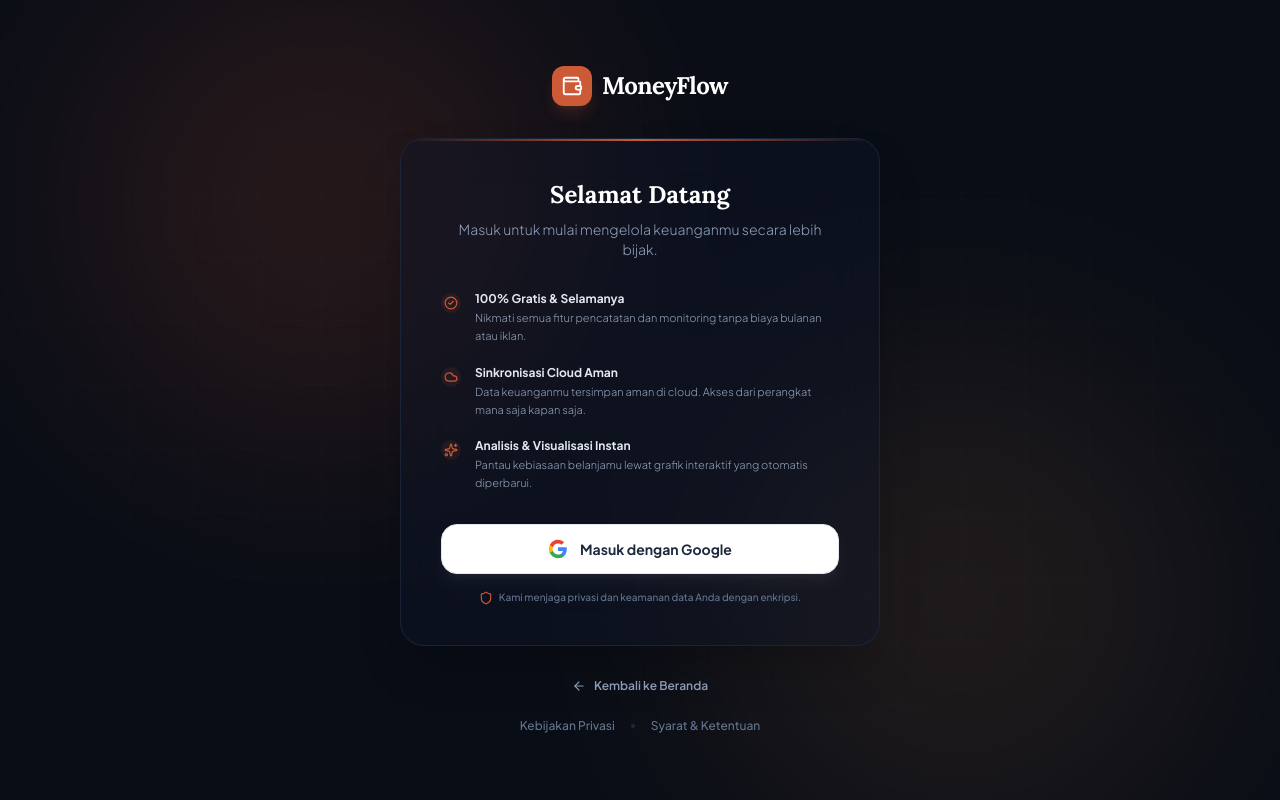
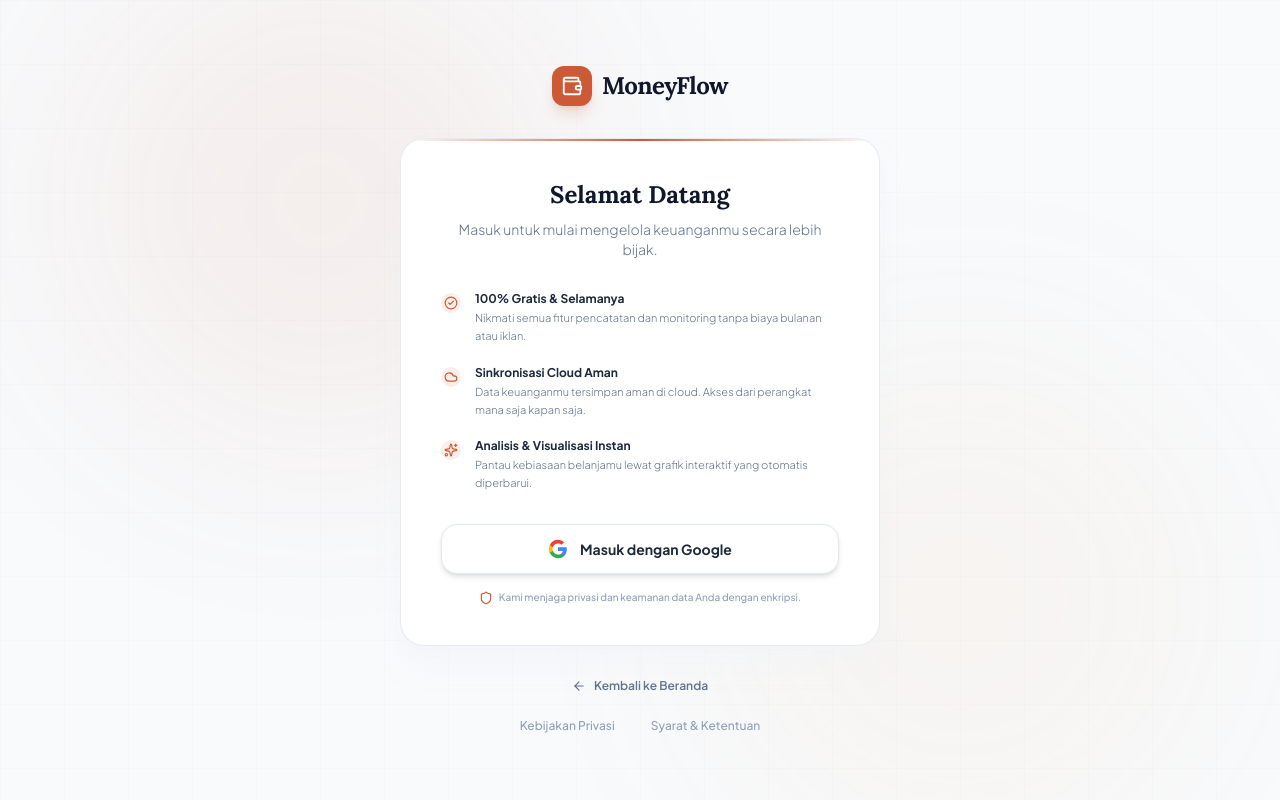
Before and after one commit to samuelindra123/moneyflow, a Next.js app in the folder apps/client/: page /auth in a window 1280 px wide. Built offline with nearby package versions, Linux system fonts and the light colour scheme.

Commit message:
style: convert auth page to light theme matching landing page

```diff
--- a/apps/client/src/app/auth/page.tsx
+++ b/apps/client/src/app/auth/page.tsx
@@ -25,13 +25,13 @@
   ];
 
   return (
-    <main className="relative min-h-screen bg-[#090D16] flex flex-col items-center justify-center px-4 py-16 overflow-hidden">
+    <main className="relative min-h-screen bg-slate-50 flex flex-col items-center justify-center px-4 py-16 overflow-hidden">
       {/* Decorative terracotta radial gradients */}
-      <div className="absolute top-1/4 left-1/4 -translate-x-1/2 -translate-y-1/2 w-[350px] sm:w-[500px] h-[350px] sm:h-[500px] bg-[#CC5A37] rounded-full blur-[120px] opacity-[0.15] pointer-events-none" />
-      <div className="absolute bottom-1/4 right-1/4 translate-x-1/2 translate-y-1/2 w-[350px] sm:w-[500px] h-[350px] sm:h-[500px] bg-[#E5954B] rounded-full blur-[120px] opacity-10 pointer-events-none" />
+      <div className="absolute top-1/4 left-1/4 -translate-x-1/2 -translate-y-1/2 w-[350px] sm:w-[500px] h-[350px] sm:h-[500px] bg-[#CC5A37] rounded-full blur-[120px] opacity-[0.08] pointer-events-none" />
+      <div className="absolute bottom-1/4 right-1/4 translate-x-1/2 translate-y-1/2 w-[350px] sm:w-[500px] h-[350px] sm:h-[500px] bg-[#E5954B] rounded-full blur-[120px] opacity-[0.06] pointer-events-none" />
 
       {/* Grid line background overlay */}
-      <div className="absolute inset-0 bg-[linear-gradient(to_right,#ffffff03_1px,transparent_1px),linear-gradient(to_bottom,#ffffff03_1px,transparent_1px)] bg-[size:4rem_4rem] [mask-image:radial-gradient(ellipse_60%_50%_at_50%_50%,#000_70%,transparent_100%)] pointer-events-none" />
+      <div className="absolute inset-0 bg-[linear-gradient(to_right,#00000003_1px,transparent_1px),linear-gradient(to_bottom,#00000003_1px,transparent_1px)] bg-[size:4rem_4rem] [mask-image:radial-gradient(ellipse_60%_50%_at 50%_50%,#000_70%,transparent_100%)] pointer-events-none" />
 
       <div className="w-full max-w-[480px] z-10 space-y-8">
         {/* Brand Header */}
@@ -46,7 +46,7 @@
             <div className="w-10 h-10 bg-[#CC5A37] rounded-xl flex items-center justify-center shadow-lg shadow-[#CC5A37]/20 group-hover:shadow-[#CC5A37]/40 transition-shadow">
               <Wallet className="w-5.5 h-5.5 text-white" />
             </div>
-            <span className="text-2xl font-serif font-bold text-white tracking-tight">MoneyFlow</span>
+            <span className="text-2xl font-serif font-bold text-slate-900 tracking-tight">MoneyFlow</span>
           </a>
         </motion.div>
 
@@ -56,14 +56,14 @@
           initial="hidden"
           animate="visible"
           custom={0.1}
-          className="relative bg-slate-900/40 border border-slate-800/80 backdrop-blur-xl rounded-3xl p-6 sm:p-10 shadow-2xl overflow-hidden"
+          className="relative bg-white border border-slate-200/80 rounded-3xl p-6 sm:p-10 shadow-xl shadow-slate-100/50 overflow-hidden"
         >
           {/* Card Top Terracotta Accent */}
           <div className="absolute top-0 inset-x-0 h-[2px] bg-gradient-to-r from-transparent via-[#CC5A37] to-transparent" />
 
           <div className="text-center space-y-2 mb-8">
-            <h1 className="text-2xl font-serif font-bold text-white">Selamat Datang</h1>
-            <p className="text-sm text-slate-400 font-light">Masuk untuk mulai mengelola keuanganmu secara lebih bijak.</p>
+            <h1 className="text-2xl font-serif font-bold text-slate-900">Selamat Datang</h1>
+            <p className="text-sm text-slate-500 font-light">Masuk untuk mulai mengelola keuanganmu secara lebih bijak.</p>
           </div>
 
           {/* Benefits list */}
@@ -76,8 +76,8 @@
                     <Icon className="w-3.5 h-3.5" />
                   </div>
                   <div className="text-left">
-                    <h4 className="text-xs font-bold text-slate-200">{benefit.title}</h4>
-                    <p className="text-[11px] text-slate-400 font-light leading-relaxed mt-0.5">{benefit.desc}</p>
+                    <h4 className="text-xs font-bold text-slate-800">{benefit.title}</h4>
+                    <p className="text-[11px] text-slate-500 font-light leading-relaxed mt-0.5">{benefit.desc}</p>
                   </div>
                 </div>
               );
@@ -92,7 +92,7 @@
               onClick={() => {
                 alert('Fungsi autentikasi Google Login akan segera aktif saat integrasi backend selesai!');
               }}
-              className="w-full flex items-center justify-center gap-3 px-5 py-3.5 bg-white hover:bg-slate-50 text-slate-800 text-sm font-bold rounded-2xl shadow-lg shadow-white/5 transition-all duration-200 cursor-pointer border border-slate-200 hover:border-slate-300"
+              className="w-full flex items-center justify-center gap-3 px-5 py-3.5 bg-white hover:bg-slate-50 text-slate-800 text-sm font-bold rounded-2xl shadow-md hover:shadow-lg transition-all duration-200 cursor-pointer border border-slate-200 hover:border-slate-300"
             >
               {/* Google Vector SVG Icon */}
               <svg className="w-5 h-5 flex-shrink-0" viewBox="0 0 24 24">
@@ -116,7 +116,7 @@
               Masuk dengan Google
             </motion.button>
 
-            <div className="flex items-center gap-1.5 justify-center text-[10px] text-slate-500 font-medium">
+            <div className="flex items-center gap-1.5 justify-center text-[10px] text-slate-400 font-medium">
               <Shield className="w-3.5 h-3.5 text-[#CC5A37]" />
               <span>Kami menjaga privasi dan keamanan data Anda dengan enkripsi.</span>
             </div>
@@ -133,18 +133,18 @@
         >
           <a
             href="/"
-            className="inline-flex items-center gap-2 text-xs font-semibold text-slate-400 hover:text-white transition-colors"
+            className="inline-flex items-center gap-2 text-xs font-semibold text-slate-500 hover:text-slate-800 transition-colors"
           >
             <ArrowLeft className="w-3.5 h-3.5" />
             Kembali ke Beranda
           </a>
 
-          <div className="flex items-center gap-4 text-xs text-slate-500 font-medium">
-            <a href="/privacy" className="hover:text-slate-300 transition-colors">
+          <div className="flex items-center gap-4 text-xs text-slate-400 font-medium">
+            <a href="/privacy" className="hover:text-slate-600 transition-colors">
               Kebijakan Privasi
             </a>
-            <span className="w-1 h-1 rounded-full bg-slate-800" />
-            <a href="/terms" className="hover:text-slate-300 transition-colors">
+            <span className="w-1 h-1 rounded-full bg-slate-350" />
+            <a href="/terms" className="hover:text-slate-600 transition-colors">
               Syarat & Ketentuan
             </a>
           </div>
```
